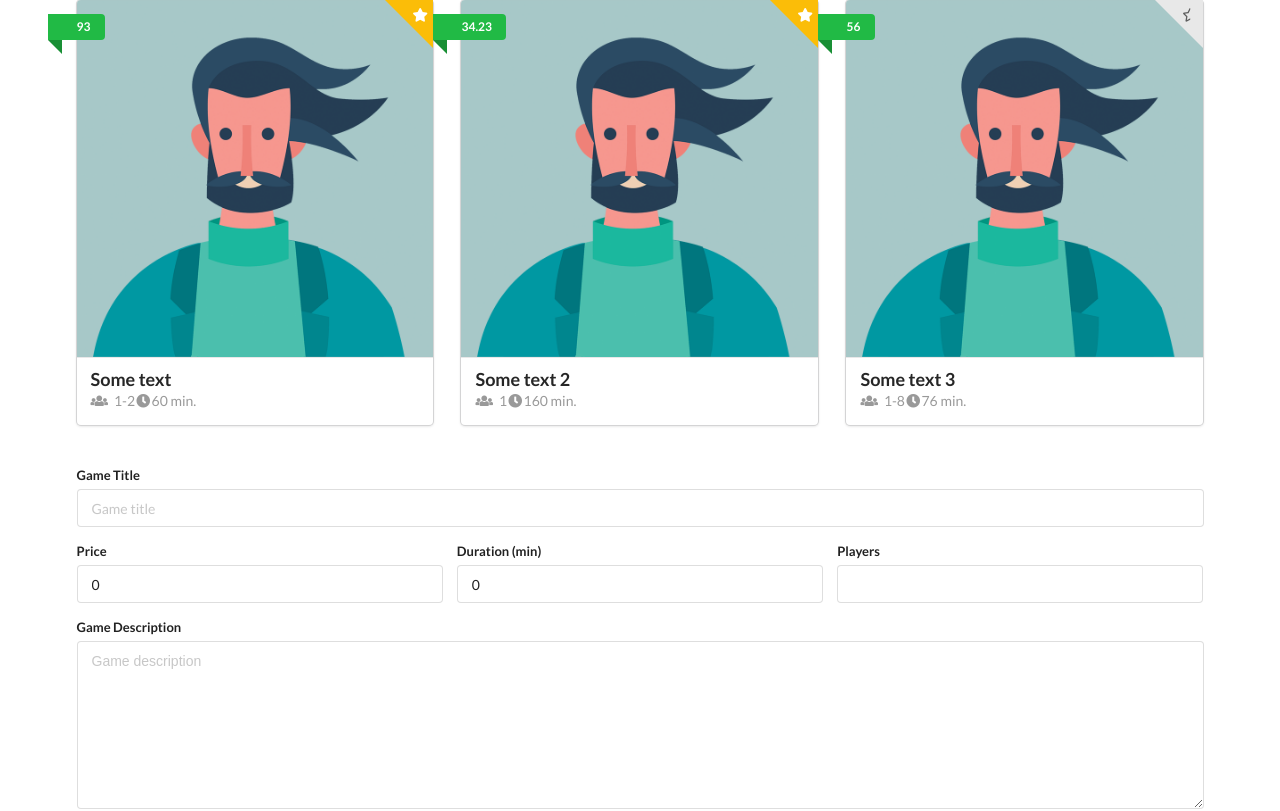
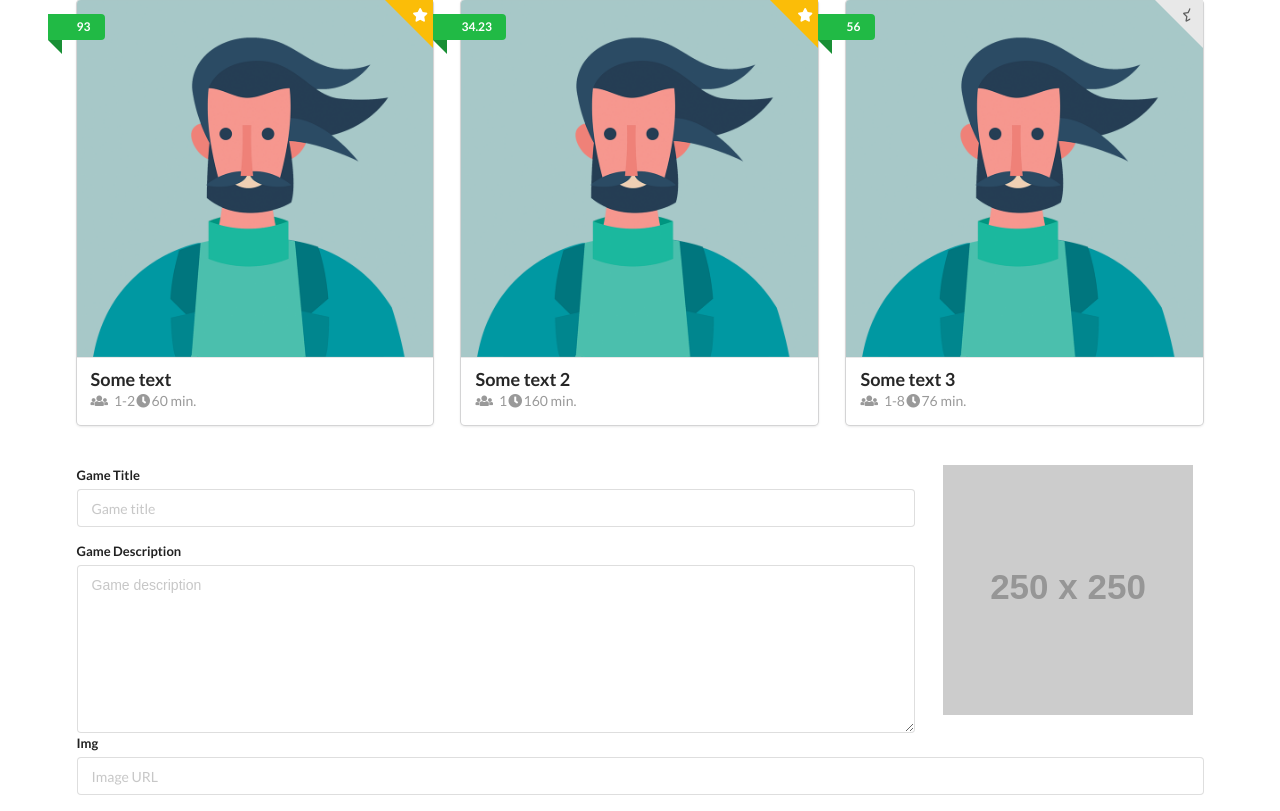
Before and after one commit to vaskov-v/react-edu, a React (Create React App) app: page / in a window 1280 px wide. Shown: the top 811 px of the page. Built offline with nearby package versions, Linux system fonts and the light colour scheme.

Commit message:
Added cover image

```diff
--- a/src/components/GameForm.js
+++ b/src/components/GameForm.js
@@ -21,7 +21,8 @@ class GameForm extends Component{
         featured: false,
         tags: [],
         genre: 1,
-        publisher: 0
+        publisher: 0,
+        img: ""
     };
 
     handleSubmit = e => {
@@ -40,7 +41,6 @@ class GameForm extends Component{
 
     handleGenderChange = genre => this.setState({genre: genre._id});
 
-
     toggleTag = tag =>
         this.state.tags.includes(tag._id)
             ? this.setState({tags: this.state.tags.filter(id => id !== tag._id)})
@@ -50,14 +50,48 @@ class GameForm extends Component{
     render() {
         return (
             <form className="ui form" onSubmit={this.handleSubmit}>
+
+                <div className="ui grid">
+                    <div className="twelve wide column">
+
+                        <div className="field">
+                            <label htmlFor="name">Game Title</label>
+                            <input type="text" id="name" name="name" placeholder="Game title"
+                                   value={this.state.name}
+                                   onChange={this.handleChange}
+                            />
+                        </div>
+
+                        <div className="field">
+                            <label htmlFor="description">Game Description</label>
+                            <textarea type="text" id="description" name="description" placeholder="Game description"
+                                      value={this.state.description}
+                                      onChange={this.handleChange}
+                            />
+                        </div>
+
+                    </div>
+                    <div className="four wide column">
+                        {
+                            this.state.img ? (
+                                <img className="ui image" src={this.state.img} alt="Image"/>
+                            ):(
+                                <img className="ui image" src="http://via.placeholder.com/250x250" alt="Image"/>
+                            )
+                        }
+
+                    </div>
+                </div>
+
+
                 <div className="field">
-                    <label htmlFor="name">Game Title</label>
-                    <input type="text" id="name" name="name" placeholder="Game title"
-                           value={this.state.name}
+                    <label htmlFor="img">Img</label>
+                    <input type="text" id="img" name="img" placeholder="Image URL"
+                           value={this.state.img}
                            onChange={this.handleChange}
                     />
+
                 </div>
-
 
                 <div>
                     <div className="three fields">
@@ -88,14 +122,6 @@ class GameForm extends Component{
                         </div>
 
                     </div>
-                </div>
-
-                <div className="field">
-                    <label htmlFor="description">Game Description</label>
-                    <textarea type="text" id="description" name="description" placeholder="Game description"
-                           value={this.state.description}
-                           onChange={this.handleChange}
-                    />
                 </div>
 
 
```
